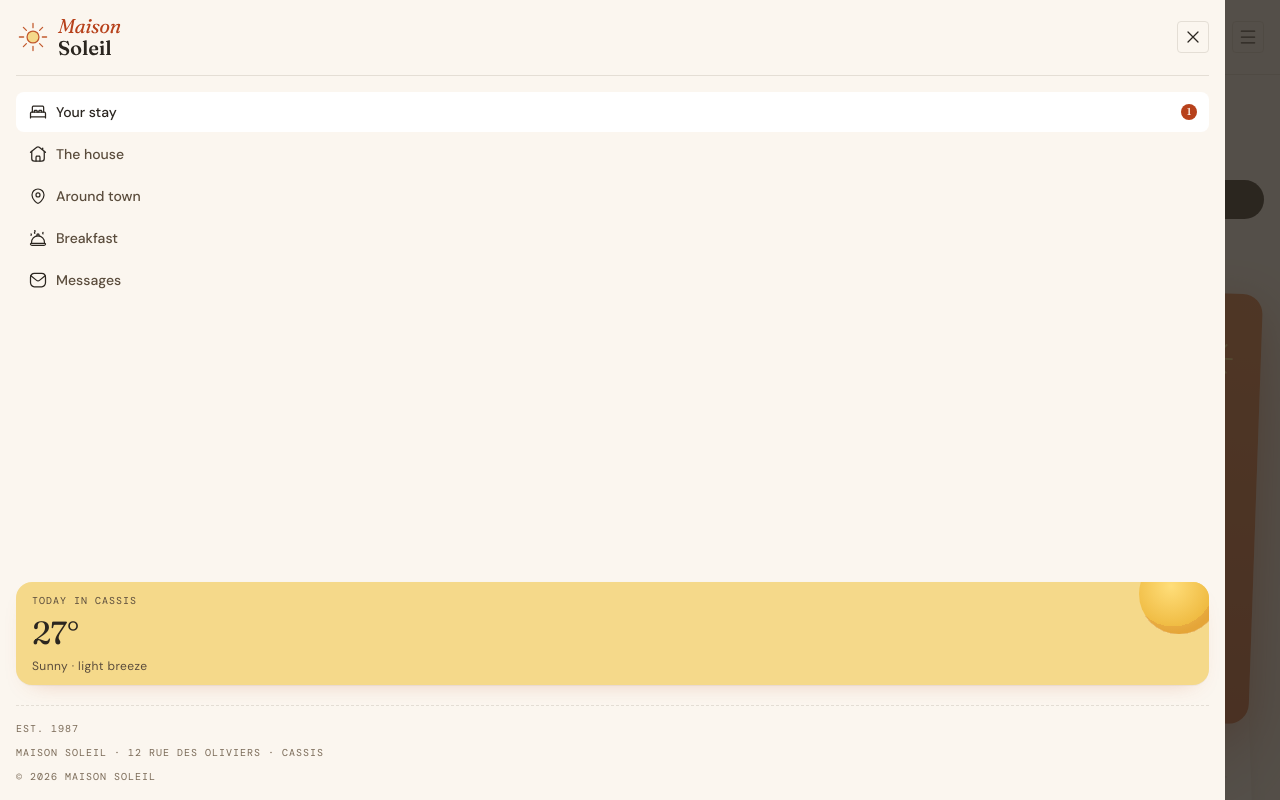
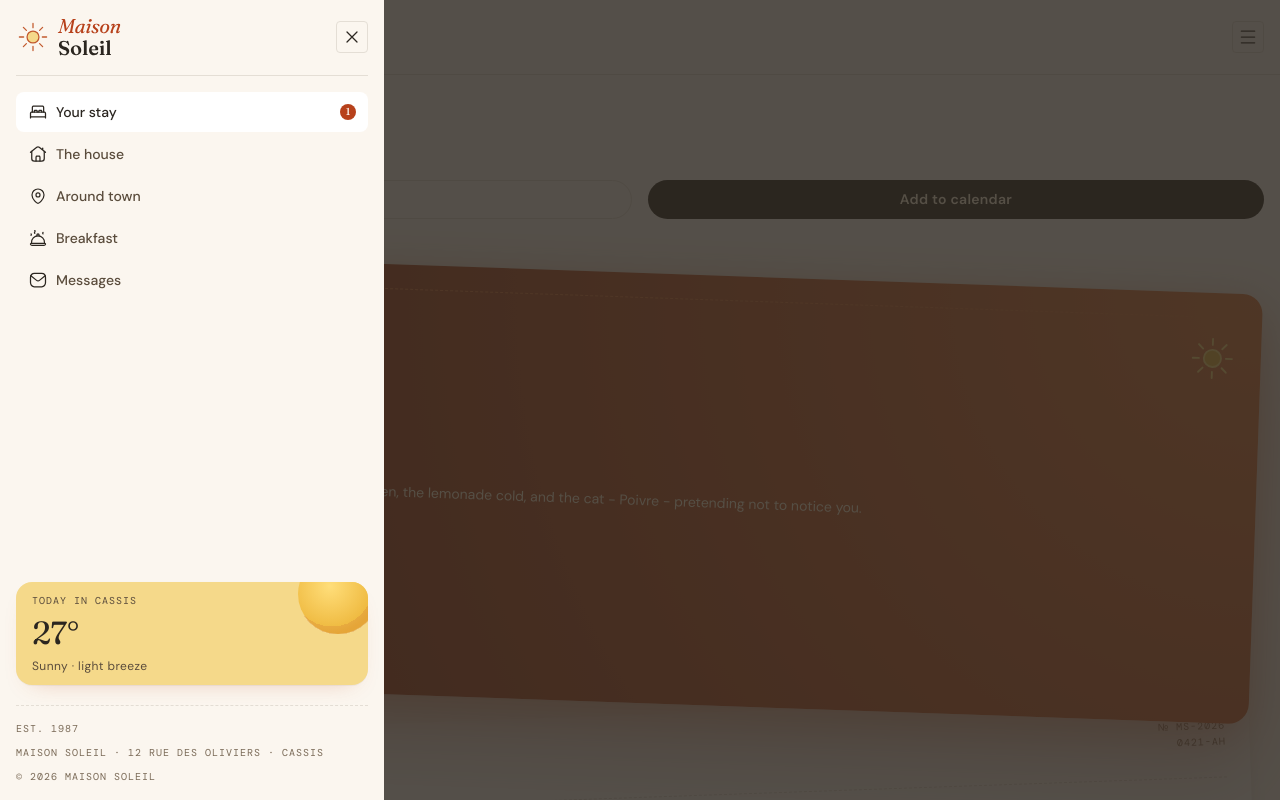
Before and after one commit to g-akca/hotel-booking-confirmation-page, a React (Vite) app: page / in a window 1280 px wide. Both pictures are taken after a click on the button 1248 px from the left and 37 px from the top of the page. Shown: the top 800 px of the page. Built offline with nearby package versions, Linux system fonts and the light colour scheme; a web font is replaced by a local one.

Commit message:
Give max width to Menu

```diff
--- a/src/components/Menu.jsx
+++ b/src/components/Menu.jsx
@@ -30,7 +30,7 @@ const navList = [
 
 function Menu({ closeMenu }) {
   return (
-    <div className="fixed z-20 left-0 right-13.75 inset-y-0 bg-neutral-100 p-4 flex flex-col justify-between gap-4">
+    <div className="fixed z-20 left-0 right-13.75 inset-y-0 max-w-[384px] bg-neutral-100 p-4 flex flex-col justify-between gap-4">
       <div className="flex flex-col gap-4">
         <div className="pb-4.25 flex justify-between items-center border-b border-neutral-400">
           <img src={logoImg} alt="Logo image" />
```
